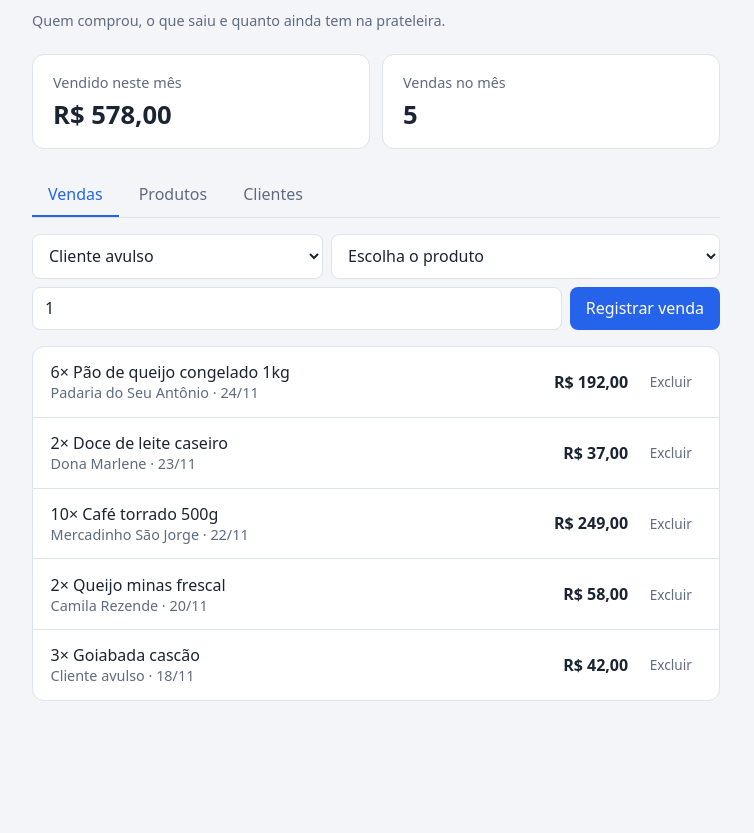
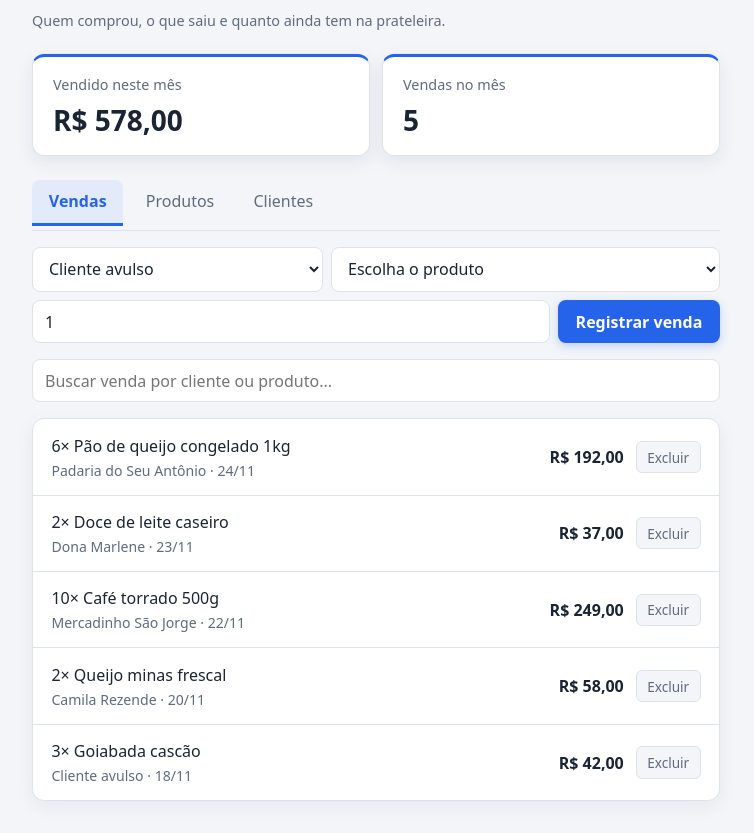
Before and after one commit to Danzete/Trabalho-front-end-unifeso, a plain HTML site: page index.html in a window 1280 px wide. Shown: the part 78-911 px from the top of the page, without its empty margins (264-1018 px from the left). Before the commit the page ends 811 px from the top, so only its background shows below. Drawn offline with nearby package versions, Linux system fonts and the light colour scheme.

Commit message:
feat: adiciona filtro de busca nas vendas e melhorias visuais no CSS

```diff
--- a/app.js
+++ b/app.js
@@ -135,10 +135,20 @@ function App() {
   const [clientes, setClientes] = useLocalStorage('caderno:clientes', DADOS_INICIAIS.clientes);
   const [vendas, setVendas] = useLocalStorage('caderno:vendas', DADOS_INICIAIS.vendas);
   const [aba, setAba] = useState('vendas');
+  const [busca, setBusca] = useState('');
 
   const mes = new Date().toISOString().slice(0, 7);
   const vendasDoMes = vendas.filter(v => v.data.startsWith(mes));
   const totalDoMes = vendasDoMes.reduce((soma, v) => soma + v.total, 0);
+
+  const vendasFiltradas = vendas.filter(v => {
+    const termo = busca.trim().toLowerCase();
+    if (!termo) return true;
+    return (
+      v.clienteNome.toLowerCase().includes(termo) ||
+      v.produtoNome.toLowerCase().includes(termo)
+    );
+  });
 
   // Devolve a mensagem de erro, ou nada se a venda foi registrada.
   function registrarVenda({ clienteId, produtoId, qtd }) {
@@ -181,7 +191,14 @@ function App() {
 
       ${aba === 'vendas' && html`
         <${FormVenda} produtos=${produtos} clientes=${clientes} onSalvar=${registrarVenda} />
-        <${Lista} itens=${vendas} mensagemVazia="Nenhuma venda ainda. Quando você registrar a primeira, ela aparece aqui.">
+        <div className="form">
+          <input
+            placeholder="Buscar venda por cliente ou produto..."
+            value=${busca}
+            onInput=${e => setBusca(e.target.value)}
+          />
+        </div>
+        <${Lista} itens=${vendasFiltradas} mensagemVazia=${busca.trim() ? 'Nenhuma venda encontrada para esse filtro.' : 'Nenhuma venda ainda. Quando você registrar a primeira, ela aparece aqui.'}>
           ${v => html`
             <div className="info">
               <p>${v.qtd}× ${v.produtoNome}</p>
--- a/styles.css
+++ b/styles.css
@@ -14,27 +14,135 @@ h1 { margin: 0 0 .25rem; font-size: 2rem; }
 .suave { color: var(--texto-suave); font-size: .9rem; }
 
 .resumo { display: grid; grid-template-columns: 1fr 1fr; gap: .75rem; margin: 1.5rem 0; }
-.cartao { background: var(--superficie); border: 1px solid var(--borda); border-radius: 12px; padding: 1rem 1.25rem; }
-.cartao strong { display: block; font-size: 1.6rem; margin-top: .25rem; }
+.cartao {
+  background: var(--superficie);
+  border: 1px solid var(--borda);
+  border-top: 3px solid var(--destaque);
+  border-radius: 12px;
+  padding: 1rem 1.25rem;
+  box-shadow: 0 6px 18px rgba(27, 36, 51, 0.08);
+}
+.cartao strong {
+  display: block;
+  font-size: 1.75rem;
+  margin-top: .35rem;
+  color: var(--texto);
+}
 
-.abas { display: flex; gap: .25rem; border-bottom: 1px solid var(--borda); margin-bottom: 1rem; }
-.aba { background: none; border: 0; border-bottom: 2px solid transparent; padding: .6rem 1rem; font: inherit; color: var(--texto-suave); cursor: pointer; }
-.aba:hover { color: var(--texto); }
-.aba.ativa { color: var(--destaque); border-color: var(--destaque); }
+.abas {
+  display: flex;
+  gap: .35rem;
+  border-bottom: 1px solid var(--borda);
+  margin-bottom: 1rem;
+  padding-bottom: .25rem;
+}
+.aba {
+  background: none;
+  border: 0;
+  border-bottom: 3px solid transparent;
+  border-radius: 8px 8px 0 0;
+  padding: .65rem 1.05rem;
+  font: inherit;
+  color: var(--texto-suave);
+  cursor: pointer;
+  transition: all .15s ease;
+}
+.aba:hover {
+  color: var(--texto);
+  background: rgba(27, 36, 51, 0.04);
+}
+.aba.ativa {
+  color: var(--destaque);
+  border-color: var(--destaque);
+  background: rgba(37, 99, 235, 0.08);
+  font-weight: 600;
+}
 
 .form { display: flex; flex-wrap: wrap; gap: .5rem; margin-bottom: 1rem; }
 .form input, .form select { flex: 1 1 140px; padding: .6rem .75rem; font: inherit; color: var(--texto); background: var(--superficie); border: 1px solid var(--borda); border-radius: 8px; }
 .form input:focus, .form select:focus { outline: 2px solid var(--destaque); outline-offset: 0; }
 .erro { flex-basis: 100%; margin: 0; color: #b42318; font-size: .9rem; }
 
-.botao { padding: .6rem 1rem; font: inherit; color: #fff; background: var(--destaque); border: 0; border-radius: 8px; cursor: pointer; transition: filter .15s; }
-.botao:hover { filter: brightness(1.1); }
-.botao-simples { padding: .3rem .6rem; font: inherit; font-size: .85rem; color: var(--texto-suave); background: none; border: 0; border-radius: 6px; cursor: pointer; }
-.botao-simples:hover { background: var(--fundo); color: var(--texto); }
+.botao {
+  padding: .65rem 1.1rem;
+  font: inherit;
+  font-weight: 600;
+  color: #fff;
+  background: var(--destaque);
+  border: 0;
+  border-radius: 8px;
+  cursor: pointer;
+  box-shadow: 0 3px 10px rgba(37, 99, 235, 0.25);
+  transition: transform .12s ease, box-shadow .15s ease, filter .15s ease;
+}
+.botao:hover {
+  filter: brightness(1.06);
+  transform: translateY(-1px);
+  box-shadow: 0 5px 14px rgba(37, 99, 235, 0.32);
+}
+.botao:active {
+  transform: translateY(0);
+}
 
-.lista { list-style: none; margin: 0; padding: 0; background: var(--superficie); border: 1px solid var(--borda); border-radius: 12px; }
-.lista li { display: flex; align-items: center; gap: .75rem; padding: .9rem 1.1rem; border-bottom: 1px solid var(--borda); }
-.lista li:last-child { border-bottom: 0; }
-.lista .info { flex: 1; min-width: 0; }
-.lista .info p { margin: 0; }
+.botao-simples {
+  padding: .35rem .65rem;
+  font: inherit;
+  font-size: .85rem;
+  font-weight: 500;
+  color: var(--texto-suave);
+  background: var(--fundo);
+  border: 1px solid var(--borda);
+  border-radius: 6px;
+  cursor: pointer;
+  transition: all .15s ease;
+}
+.botao-simples:hover {
+  background: #fee2e2;
+  border-color: #fca5a5;
+  color: #b91c1c;
+}
+
+.lista {
+  list-style: none;
+  margin: 0;
+  padding: 0;
+  background: var(--superficie);
+  border: 1px solid var(--borda);
+  border-radius: 12px;
+  overflow: hidden;
+  box-shadow: 0 6px 18px rgba(27, 36, 51, 0.06);
+}
+.lista li {
+  display: flex;
+  align-items: center;
+  gap: .75rem;
+  padding: .95rem 1.15rem;
+  border-bottom: 1px solid var(--borda);
+  transition: background .15s ease, padding-left .15s ease;
+}
+.lista li:hover {
+  background: #f8faff;
+  padding-left: 1.35rem;
+}
+.lista li:last-child {
+  border-bottom: 0;
+}
+.lista .info {
+  flex: 1;
+  min-width: 0;
+}
+.lista .info p {
+  margin: 0;
+}
+.lista .info p + p {
+  margin-top: .25rem;
+  font-size: .88rem;
+  color: var(--texto-suave);
+}
 .vazio { padding: 2rem 1rem; text-align: center; color: var(--texto-suave); }
+
+@media (max-width: 520px) {
+  .pagina { padding: 1.25rem .85rem; }
+  h1 { font-size: 1.6rem; }
+  .resumo { grid-template-columns: 1fr; }
+}
```
